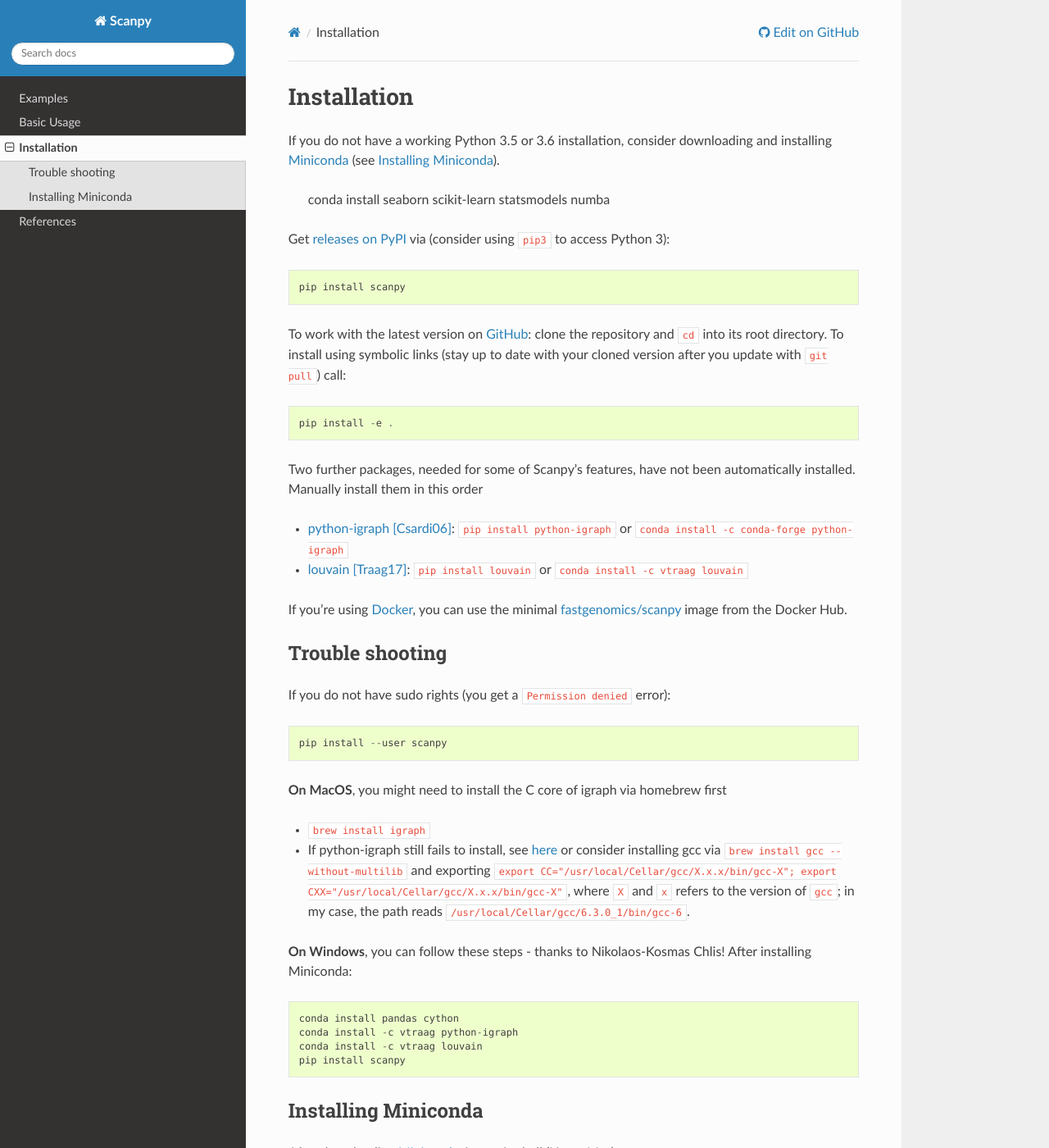
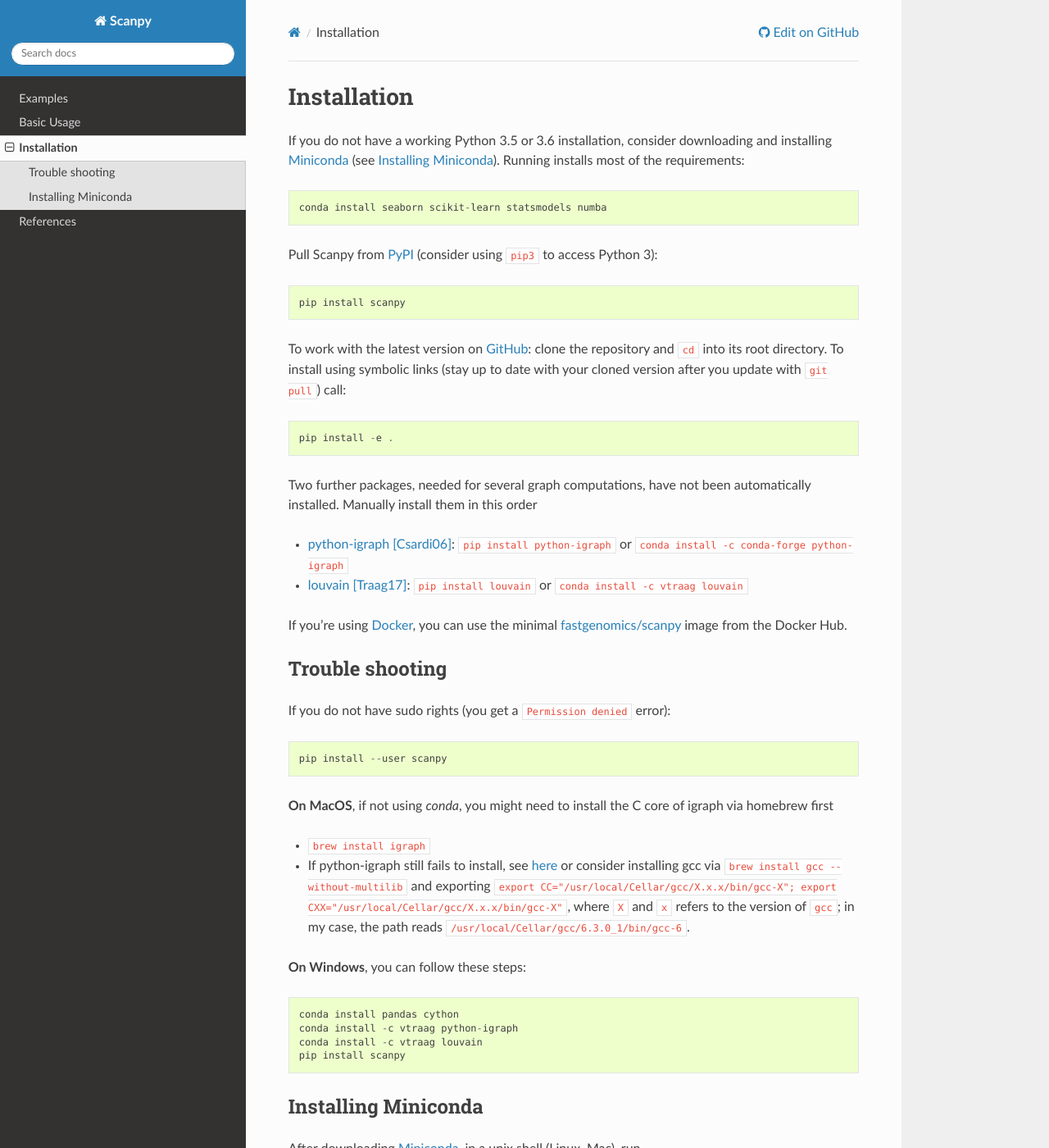
Before and after one commit to scverse/scanpy, a Sphinx documentation site: the page built from docs/installation.rst, in a window 1280 px wide and 1400 px high. Shown: the whole window at 82% size. Built offline with Sphinx 7.4.7 and the Read the Docs theme 2.0.0, drawn with Linux system fonts in a browser that asks for light colours; the version number could not be read and is left out.

Commit message:
updated installation notes

```diff
--- a/docs/installation.rst
+++ b/docs/installation.rst
@@ -1,19 +1,25 @@
 Installation
 ------------
 
-If you do not have a working Python 3.5 or 3.6 installation, consider downloading and installing Miniconda_ (see `Installing Miniconda`_).
+If you do not have a working Python 3.5 or 3.6 installation, consider
+downloading and installing Miniconda_ (see `Installing Miniconda`_). Running
+installs most of the requirements::
 
    conda install seaborn scikit-learn statsmodels numba
 
-Get `releases on PyPI <https://pypi.python.org/pypi/scanpy>`__ via (consider using ``pip3`` to access Python 3)::
+Pull Scanpy from `PyPI <https://pypi.python.org/pypi/scanpy>`__ (consider using ``pip3`` to access Python 3)::
 
   pip install scanpy
 
-To work with the latest version on `GitHub <https://github.com/theislab/scanpy>`__: clone the repository and ``cd`` into its root directory. To install using symbolic links (stay up to date with your cloned version after you update with ``git pull``) call::
+To work with the latest version on `GitHub
+<https://github.com/theislab/scanpy>`__: clone the repository and ``cd`` into
+its root directory. To install using symbolic links (stay up to date with your
+cloned version after you update with ``git pull``) call::
 
     pip install -e .
 
-Two further packages, needed for some of Scanpy's features, have not been automatically installed. Manually install them in this order
+Two further packages, needed for several graph computations, have not been
+automatically installed. Manually install them in this order
 
 - `python-igraph <http://igraph.org/python/>`__ [Csardi06]_: ``pip install python-igraph`` or ``conda install -c conda-forge python-igraph``
 - `louvain <https://github.com/vtraag/louvain-igraph>`__ [Traag17]_: ``pip install louvain`` or ``conda install -c vtraag louvain``
@@ -30,12 +36,12 @@
 
     pip install --user scanpy
 
-**On MacOS**, you might need to install the C core of igraph via homebrew first
+**On MacOS**, if not using `conda`, you might need to install the C core of igraph via homebrew first
 
 - ``brew install igraph``
 - If python-igraph still fails to install, see `here <https://stackoverflow.com/questions/29589696/problems-compiling-c-core-of-igraph-with-python-2-7-9-anaconda-2-2-0-on-mac-osx>`__ or consider installing gcc via ``brew install gcc --without-multilib`` and exporting ``export CC="/usr/local/Cellar/gcc/X.x.x/bin/gcc-X"; export CXX="/usr/local/Cellar/gcc/X.x.x/bin/gcc-X"``, where ``X`` and ``x`` refers to the version of ``gcc``; in my case, the path reads ``/usr/local/Cellar/gcc/6.3.0_1/bin/gcc-6``.
 
-**On Windows**, you can follow these steps - thanks to Nikolaos-Kosmas Chlis! After installing Miniconda::
+**On Windows**, you can follow these steps::
 
     conda install pandas cython
     conda install -c vtraag python-igraph
```
